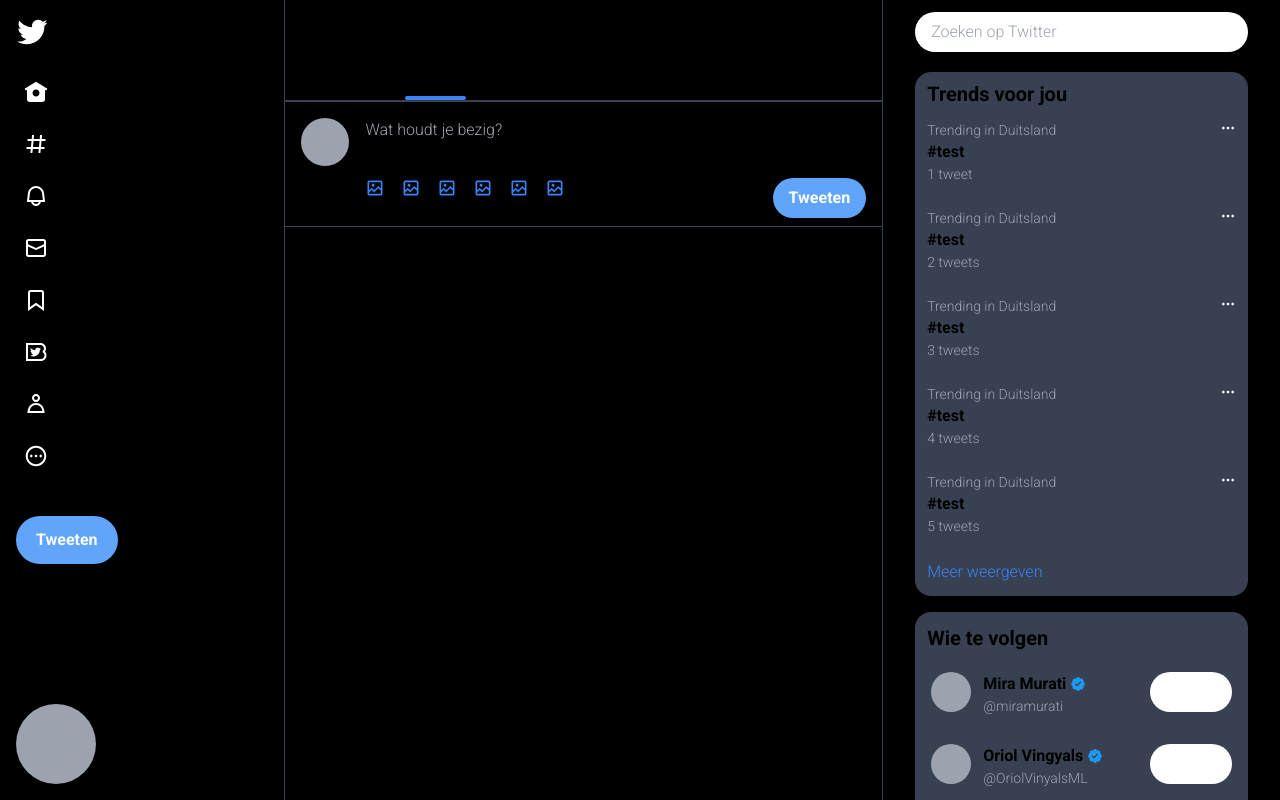
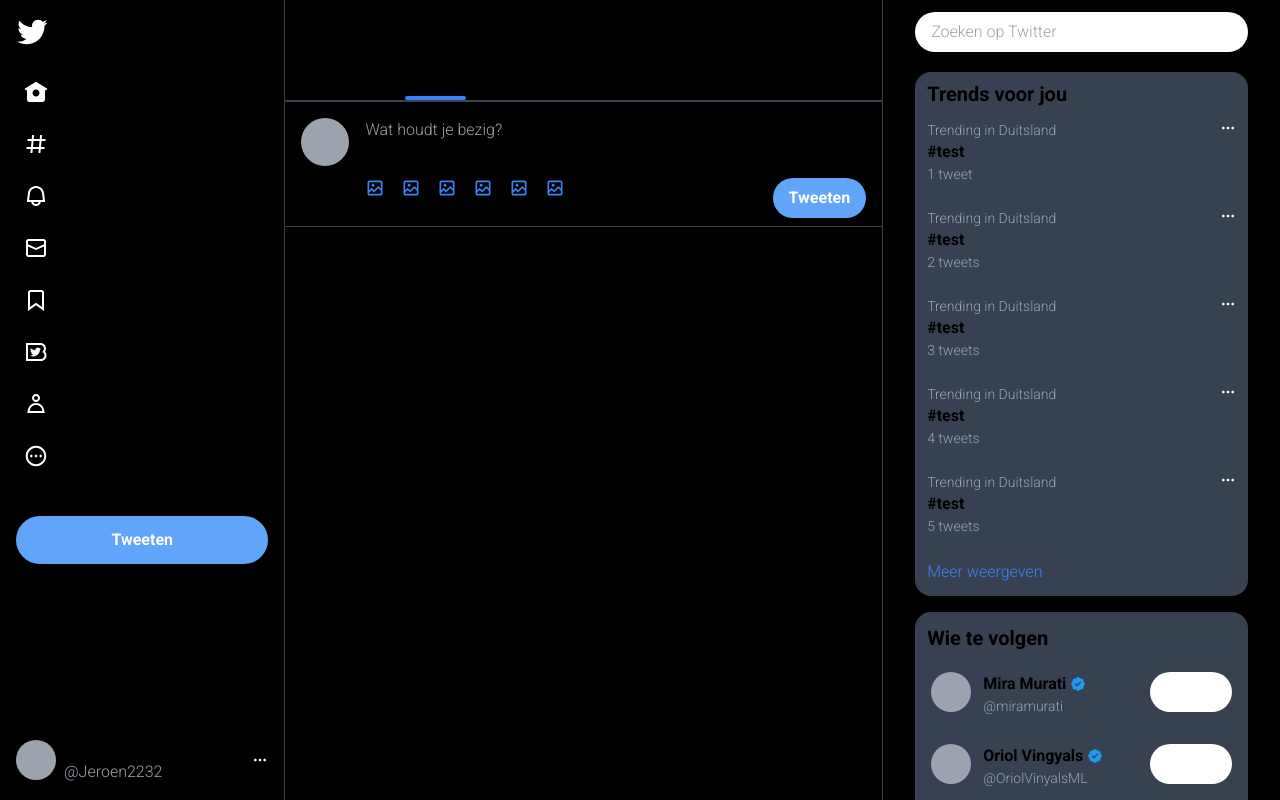
Before and after one commit to jwnelen/twitter-clone, a Next.js app: page / in a window 1280 px wide. Built offline with nearby package versions, Linux system fonts and the light colour scheme.

Commit message:
Navbar small fixes

```diff
--- a/components/navBar.tsx
+++ b/components/navBar.tsx
@@ -31,9 +31,9 @@
 const Navbar = () => {
 
   const NewTweetButton = () => {
-    return <div className={"xl:mr-10 pt-5"}>
-      <Button className={"hidden xl:block px-5 py-3 w-full"}>Tweeten</Button>
-      <Button className={"block xl:hidden rounded-full pt-4 pb-4"}>
+    return <div className={"xl:mr-10 pt-5 xl:w-full"}>
+      <Button className={"hidden xl:block xl:min-w-full px-5 py-3"}>Tweeten</Button>
+      <Button className={"xl:hidden rounded-full pt-4 pb-4"}>
         <NewTweetIcon></NewTweetIcon>
       </Button>
     </div>
@@ -57,22 +57,24 @@
 
         {/* a div to have the empty space*/}
         <div className={"grow"}></div>
-        <div className={"rounded-full bg-gray-400 min-w-min min-h-min w-20 h-20"}></div>
+        <div className={"w-full block xl:hidden"}>
+          <div className={"rounded-full bg-gray-400 min-w-min min-h-min w-12 h-12 ml-auto mr-2"}></div>
+        </div>
 
-        {/*<div className={"flex space-x-2 items-center w-full"}>*/}
-        {/*  <div className={"rounded-full bg-gray-400 w-10 h-10"}></div>*/}
-        {/*  <div className={"hidden xl:flex xl:grow flex-col"}>*/}
-        {/*        <span className={"font-bold"}>*/}
-        {/*          Jeroen*/}
-        {/*        </span>*/}
-        {/*    <span className={"text-gray-400"}>*/}
-        {/*          @Jeroen2232*/}
-        {/*        </span>*/}
-        {/*  </div>*/}
-        {/*  <div className={"hidden xl:block"}>*/}
-        {/*    <TreeDots></TreeDots>*/}
-        {/*  </div>*/}
-        {/*</div>*/}
+        <div className={"hidden xl:flex space-x-2 items-center w-full"}>
+          <div className={"rounded-full bg-gray-400 w-10 h-10"}></div>
+          <div className={" xl:flex xl:grow flex-col"}>
+                <span className={"font-bold"}>
+                  Jeroen
+                </span>
+            <span className={"text-gray-400"}>
+                  @Jeroen2232
+                </span>
+          </div>
+          <div className={"hidden xl:block"}>
+            <TreeDots></TreeDots>
+          </div>
+        </div>
       </div>
     </div>
   )
```
